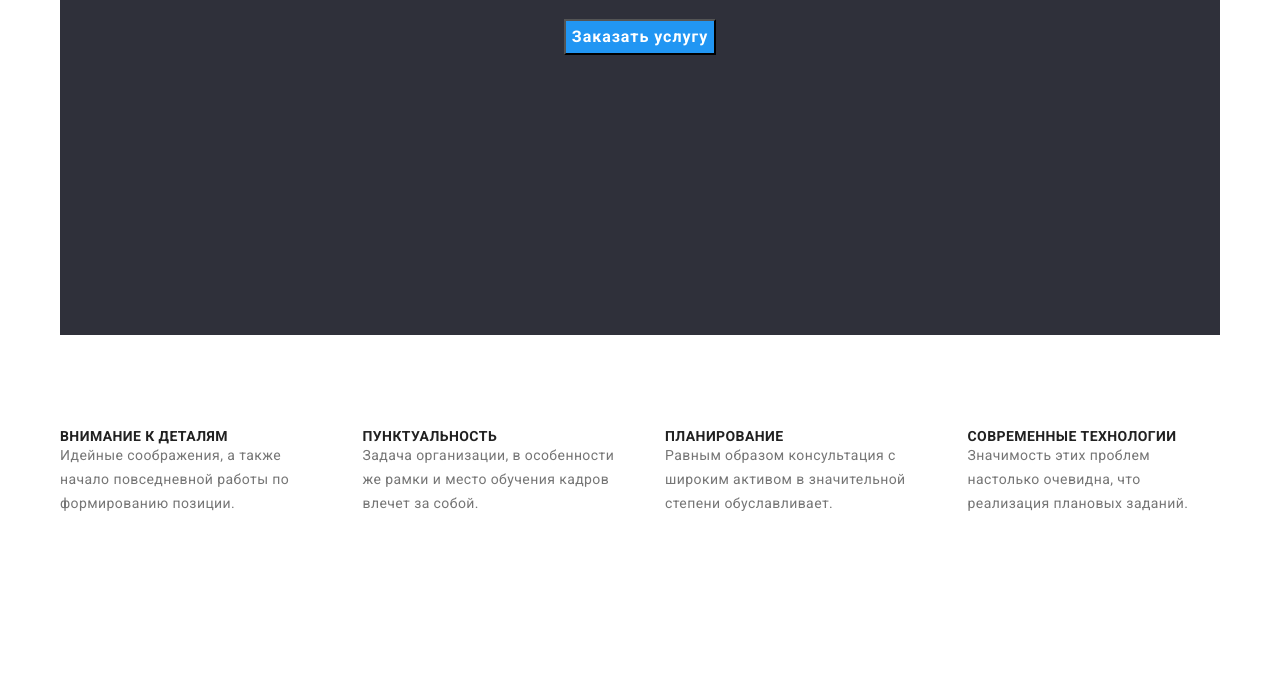
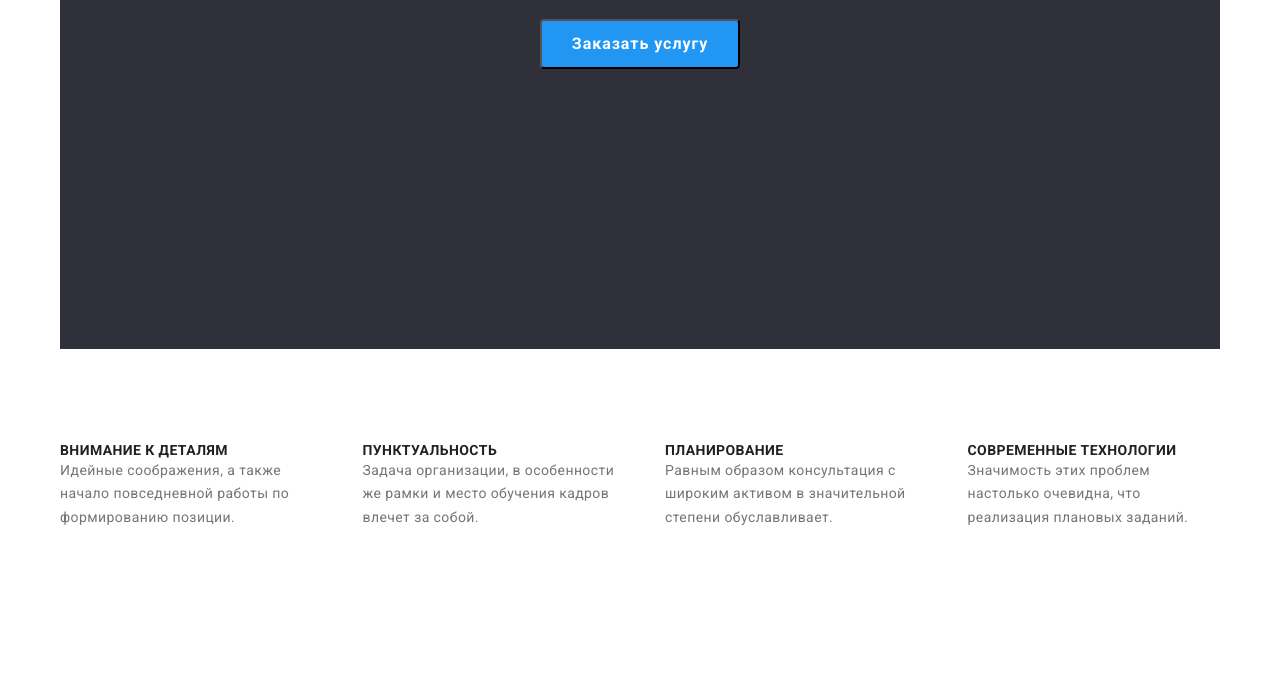
Before and after one commit to yuliaeremina93/goit-markup-hw-03, a plain HTML site: page index.html in a window 1280 px wide. Shown: the part 411-1100 px from the top of the page. Drawn offline with nearby package versions, Linux system fonts and the light colour scheme.

Commit message:
hero button updated

```diff
--- a/css/styles.css
+++ b/css/styles.css
@@ -181,9 +181,10 @@ img {
   font-weight: 700;
   font-size: 16px;
   line-height: 1.87;
-  display: flex;
-  align-items: center;
   text-align: center;
+  width: 200px;
+  height: 50px;
+  border-radius: 4px;
   letter-spacing: 0.06em;
   color: #ffffff;
   background-color: var(--accent-color);
```
